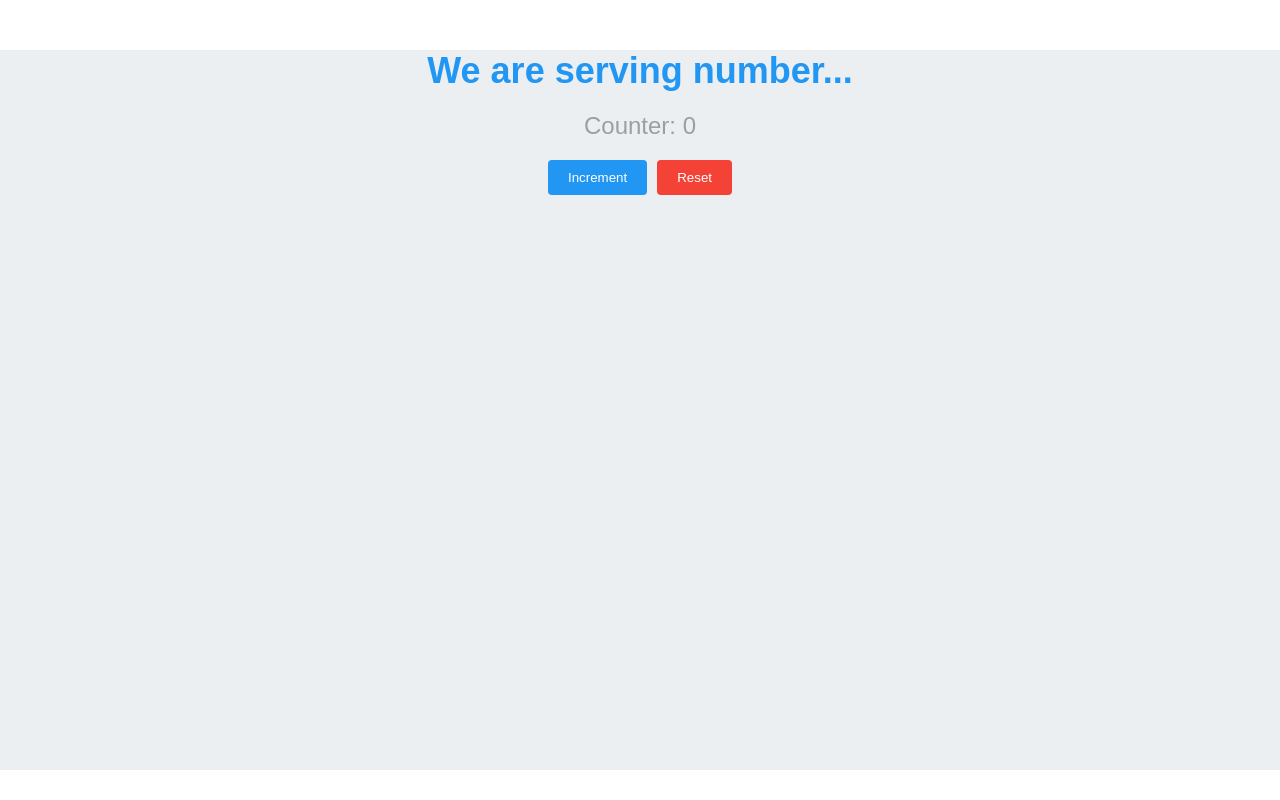
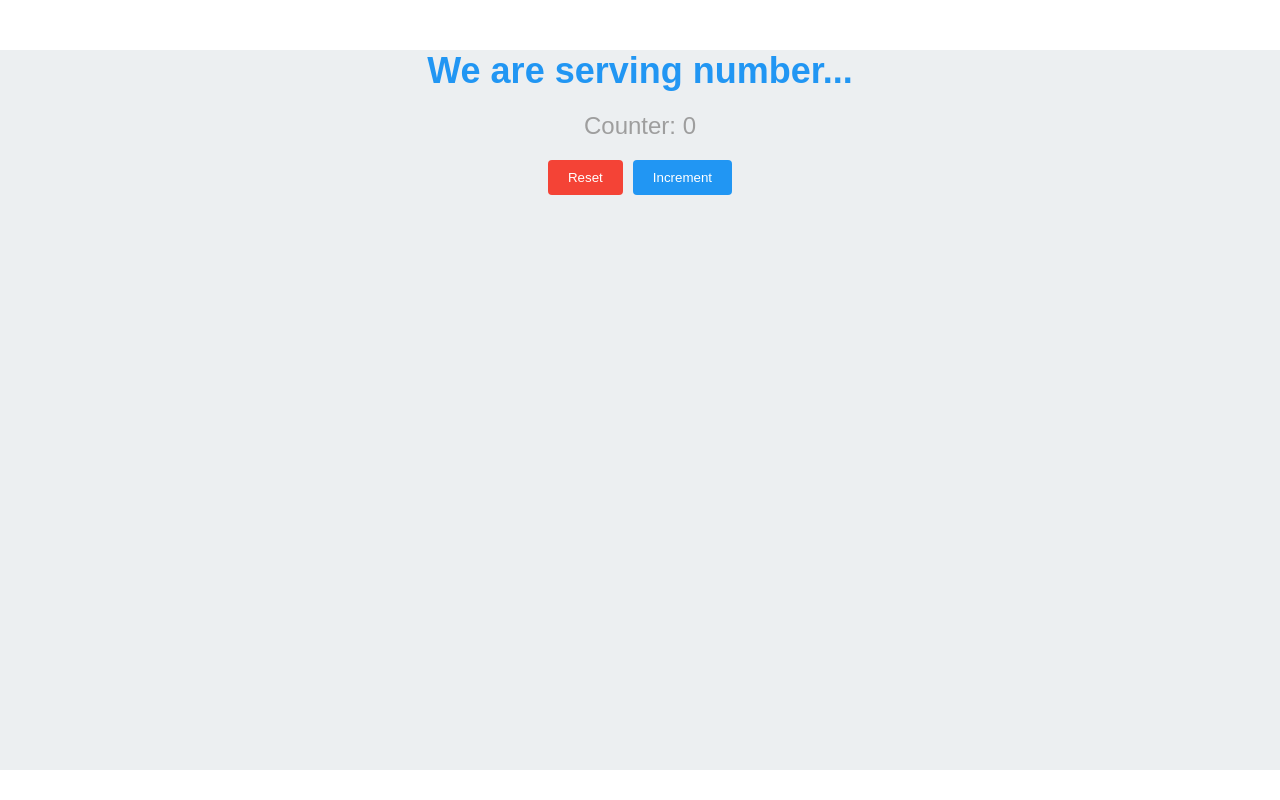
Before and after one commit to AriannaC10/counting_with_me, a React (Create React App) app in the folder counter/: page / in a window 1280 px wide. Built offline with nearby package versions, Linux system fonts and the light colour scheme.

Commit message:
exchanged buttons position

```diff
--- a/counter/src/App.css
+++ b/counter/src/App.css
@@ -63,7 +63,6 @@
   color: white;
   border: none;
   padding: 10px 20px;
-  margin-right: 10px;
   cursor: pointer;
   border-radius: 4px;
 }
@@ -82,6 +81,7 @@
   color: white;
   border: none;
   padding: 10px 20px;
+  margin-right: 10px;
   cursor: pointer;
   border-radius: 4px;
 }
--- a/counter/src/App.js
+++ b/counter/src/App.js
@@ -18,11 +18,11 @@ function App() {
       <div className="counter">
         <label className={count === 0 ? 'zero' : ''}>Counter: {count}</label>
       </div>
+      <button className="reset-button" onClick={reset}>
+        Reset
+      </button>
       <button className="increment-button" onClick={increment}>
         Increment
-      </button>
-      <button className="reset-button" onClick={reset}>
-        Reset
       </button>
     </div>
   );
```
